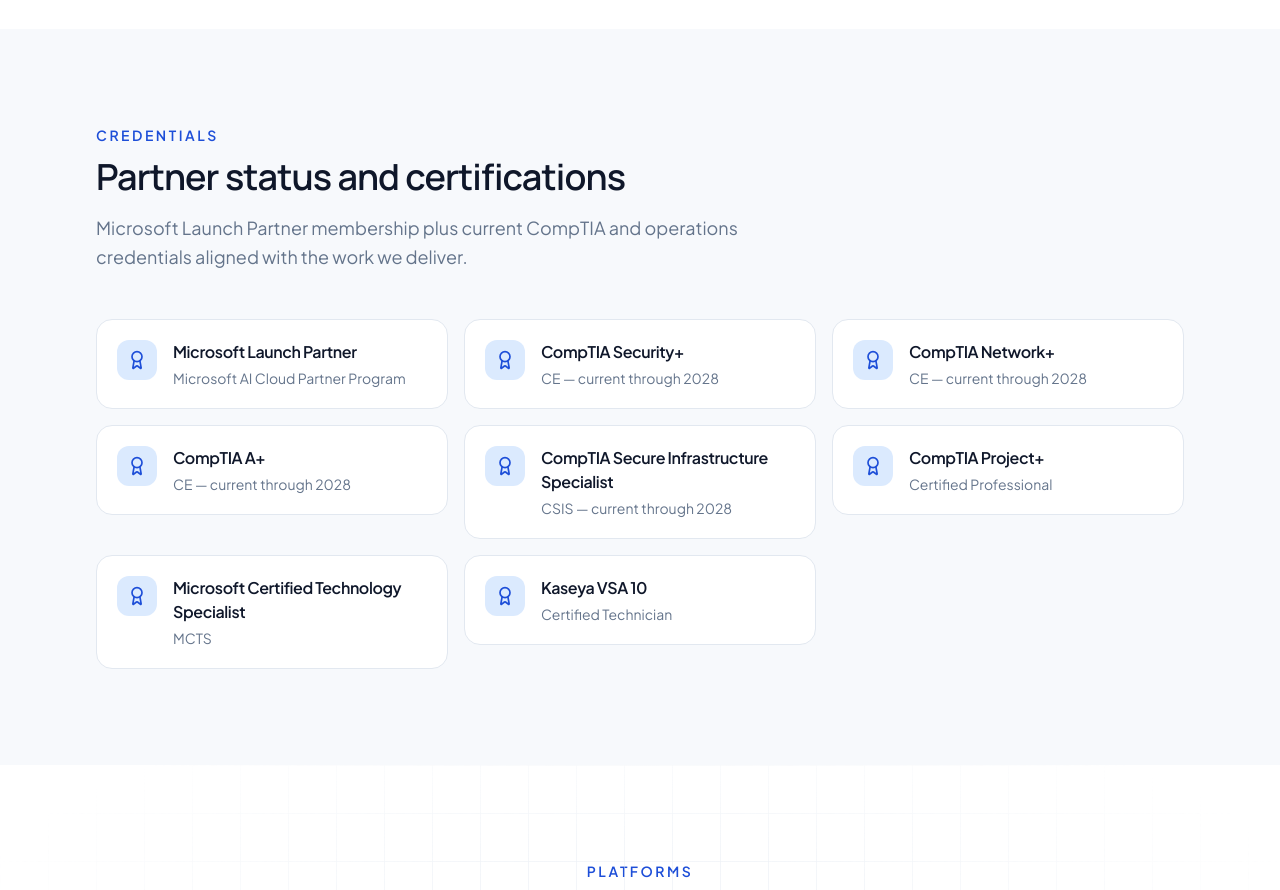
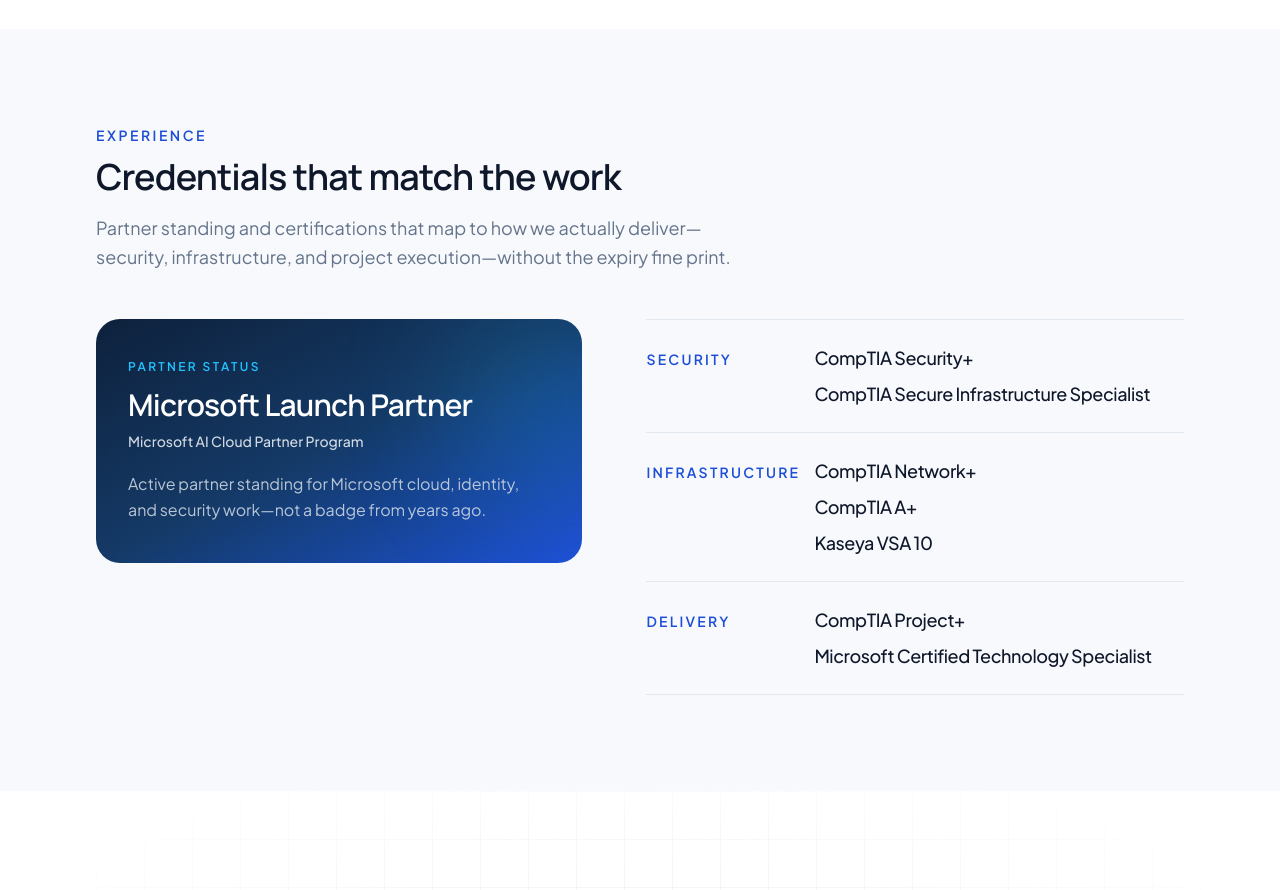
Before and after one commit to MyDwellingHQ/nialltech-web, a Next.js app: page / in a window 1280 px wide. Shown: the part 2940-3830 px from the top of the page. Built offline with nearby package versions, Linux system fonts and the light colour scheme; no server answers.

Commit message:
Improve credentials display without expiry dates
Lead with Microsoft Launch Partner status and group remaining
certifications by practice area so experience reads clearly
without card clutter or date fine print.

Co-authored-by: mydwelling <mydwelling@users.noreply.github.com>

```diff
--- a/src/components/home/Certifications.tsx
+++ b/src/components/home/Certifications.tsx
@@ -1,31 +1,60 @@
-import { Award } from "lucide-react";
-import { certifications } from "@/content/company";
+import { partnerCredential, credentialGroups } from "@/content/company";
 import { Section } from "@/components/ui/Section";
 import { AnimateIn } from "@/components/shared/AnimateIn";
 
 export function Certifications() {
   return (
     <Section
-      eyebrow="Credentials"
-      title="Partner status and certifications"
-      description="Microsoft Launch Partner membership plus current CompTIA and operations credentials aligned with the work we deliver."
+      eyebrow="Experience"
+      title="Credentials that match the work"
+      description="Partner standing and certifications that map to how we actually deliver—security, infrastructure, and project execution—without the expiry fine print."
     >
-      <div className="grid gap-4 sm:grid-cols-2 lg:grid-cols-3">
-        {certifications.map((cert, index) => (
-          <AnimateIn key={cert.name} delayMs={index * 60}>
-            <div className="flex items-start gap-4 rounded-2xl border border-border bg-card p-5">
-              <div className="inline-flex h-10 w-10 shrink-0 items-center justify-center rounded-xl bg-primary-soft text-primary">
-                <Award className="h-5 w-5" aria-hidden />
+      <div className="grid gap-12 lg:grid-cols-[minmax(0,0.95fr)_minmax(0,1.05fr)] lg:gap-16 lg:items-start">
+        <AnimateIn>
+          <div className="relative overflow-hidden rounded-3xl bg-gradient-to-br from-[#0b1f3a] via-[#123866] to-[#1d4ed8] px-6 py-8 text-on-hero sm:px-8 sm:py-10">
+            <div className="noise absolute inset-0 opacity-40" aria-hidden />
+            <div
+              className="pointer-events-none absolute -right-10 top-0 h-40 w-40 rounded-full bg-[#22C1FF]/20 blur-3xl"
+              aria-hidden
+            />
+            <div className="relative">
+              <p className="text-xs font-semibold uppercase tracking-[0.2em] text-[#22C1FF]">
+                Partner status
+              </p>
+              <h3 className="mt-3 font-display text-2xl font-semibold tracking-tight sm:text-3xl">
+                {partnerCredential.name}
+              </h3>
+              <p className="mt-2 text-sm font-medium text-on-hero-muted">
+                {partnerCredential.program}
+              </p>
+              <p className="mt-5 max-w-md text-sm leading-relaxed text-on-hero-subtle sm:text-base">
+                {partnerCredential.summary}
+              </p>
+            </div>
+          </div>
+        </AnimateIn>
+
+        <div className="space-y-0 divide-y divide-border border-y border-border">
+          {credentialGroups.map((group, index) => (
+            <AnimateIn key={group.area} delayMs={80 + index * 70}>
+              <div className="grid gap-3 py-6 sm:grid-cols-[8.5rem_minmax(0,1fr)] sm:gap-8 sm:items-baseline">
+                <h3 className="text-sm font-semibold uppercase tracking-[0.16em] text-primary">
+                  {group.area}
+                </h3>
+                <ul className="space-y-2">
+                  {group.credentials.map((name) => (
+                    <li
+                      key={name}
+                      className="text-base font-medium tracking-tight text-foreground sm:text-lg"
+                    >
+                      {name}
+                    </li>
+                  ))}
+                </ul>
               </div>
-              <div>
-                <h3 className="font-semibold tracking-tight text-foreground">
-                  {cert.name}
-                </h3>
-                <p className="mt-1 text-sm text-muted">{cert.detail}</p>
-              </div>
-            </div>
-          </AnimateIn>
-        ))}
+            </AnimateIn>
+          ))}
+        </div>
       </div>
     </Section>
   );
--- a/src/content/company.ts
+++ b/src/content/company.ts
@@ -21,39 +21,36 @@ export const whyChooseUs = [
   },
 ];
 
-/** Partner status + credentials (certs from linkedin.com/in/podent). */
-export const certifications = [
+/** Featured partner status (from linkedin.com/in/podent). */
+export const partnerCredential = {
+  name: "Microsoft Launch Partner",
+  program: "Microsoft AI Cloud Partner Program",
+  summary:
+    "Active partner standing for Microsoft cloud, identity, and security work—not a badge from years ago.",
+};
+
+/**
+ * Practice-focused credentials (from linkedin.com/in/podent).
+ * Grouped by the work they support; expiry dates are omitted on purpose.
+ */
+export const credentialGroups = [
   {
-    name: "Microsoft Launch Partner",
-    detail: "Microsoft AI Cloud Partner Program",
+    area: "Security",
+    credentials: [
+      "CompTIA Security+",
+      "CompTIA Secure Infrastructure Specialist",
+    ],
   },
   {
-    name: "CompTIA Security+",
-    detail: "CE — current through 2028",
+    area: "Infrastructure",
+    credentials: ["CompTIA Network+", "CompTIA A+", "Kaseya VSA 10"],
   },
   {
-    name: "CompTIA Network+",
-    detail: "CE — current through 2028",
-  },
-  {
-    name: "CompTIA A+",
-    detail: "CE — current through 2028",
-  },
-  {
-    name: "CompTIA Secure Infrastructure Specialist",
-    detail: "CSIS — current through 2028",
-  },
-  {
-    name: "CompTIA Project+",
-    detail: "Certified Professional",
-  },
-  {
-    name: "Microsoft Certified Technology Specialist",
-    detail: "MCTS",
-  },
-  {
-    name: "Kaseya VSA 10",
-    detail: "Certified Technician",
+    area: "Delivery",
+    credentials: [
+      "CompTIA Project+",
+      "Microsoft Certified Technology Specialist",
+    ],
   },
 ];
 
```
Also changed, not shown: 1 other file (tests, documents, lock files or other folders).
